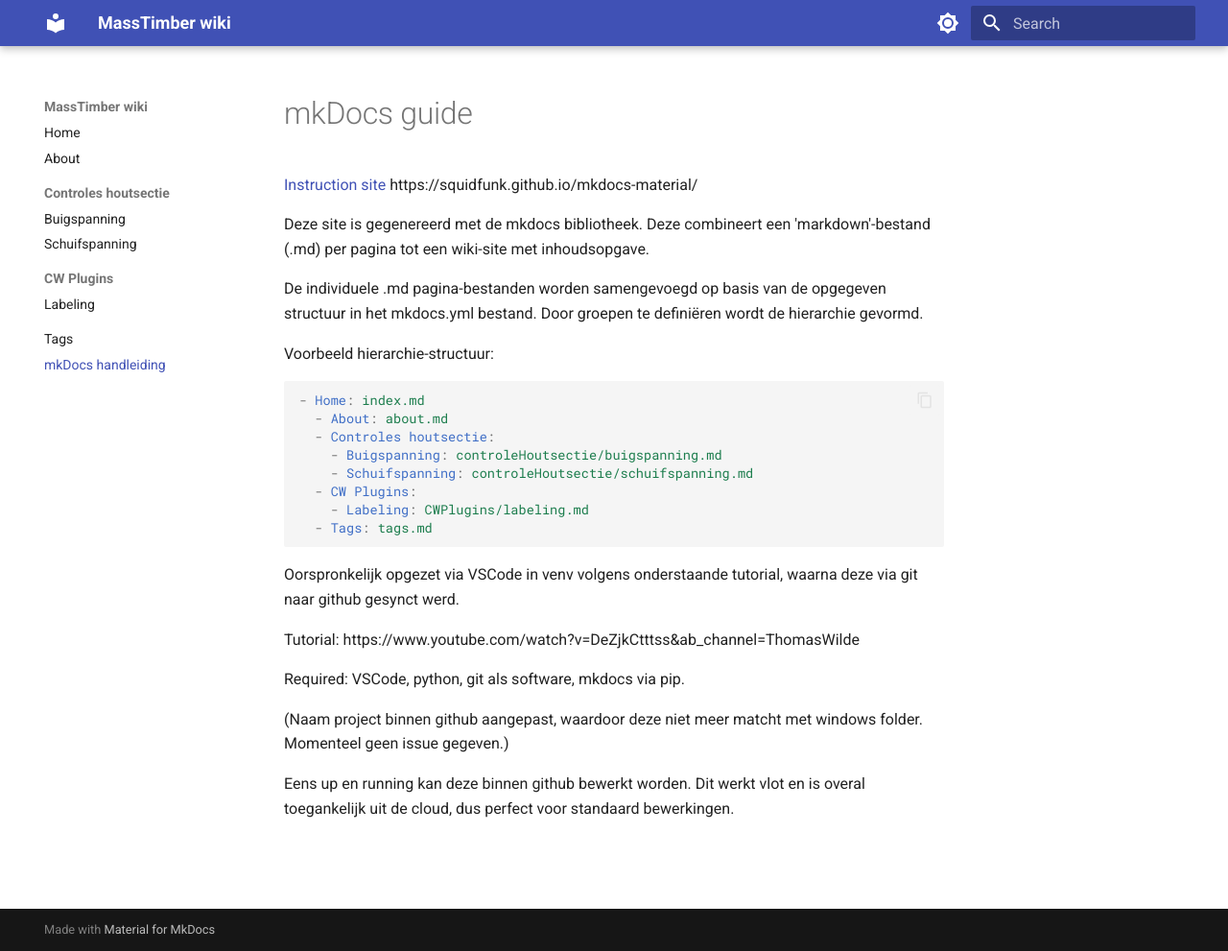
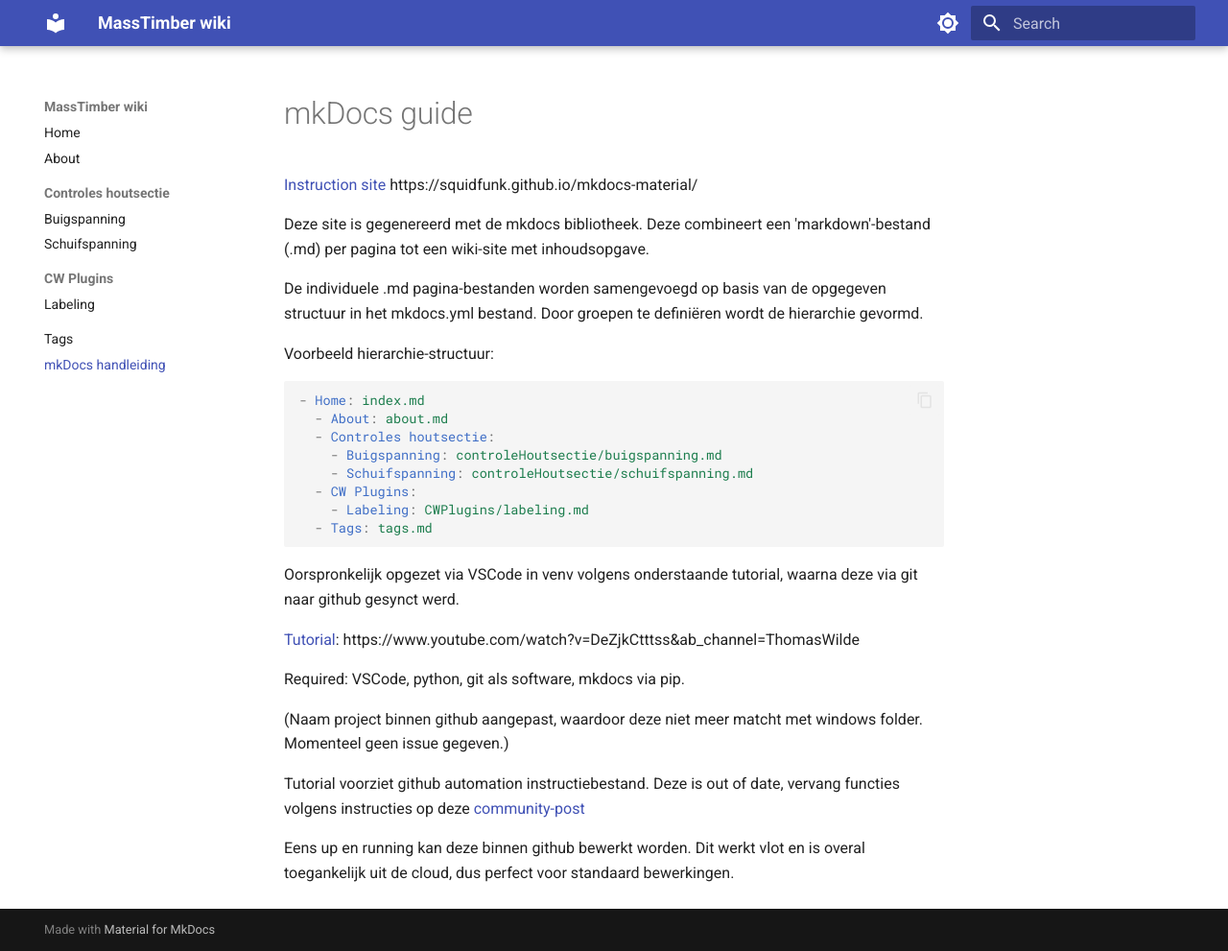
Before and after one commit to kevindevromeLTS/MassTimber-wiki, an MkDocs documentation site: the page built from docs/mkDocs-guide.md, in a window 1280 px wide and 991 px high. Shown: the whole window at 96% size. Built offline with MkDocs 1.6.1 and Material for MkDocs 9.7.7, drawn with Linux system fonts in a browser that asks for light colours.

Commit message:
Update mkDocs-guide.md

```diff
--- a/docs/mkDocs-guide.md
+++ b/docs/mkDocs-guide.md
@@ -20,10 +20,12 @@ Voorbeeld hierarchie-structuur:
 
 Oorspronkelijk opgezet via VSCode in venv volgens onderstaande tutorial, waarna deze via git naar github gesynct werd.
 
-Tutorial: https://www.youtube.com/watch?v=DeZjkCtttss&ab_channel=ThomasWilde
+[Tutorial](https://www.youtube.com/watch?v=DeZjkCtttss&ab_channel=ThomasWilde): https://www.youtube.com/watch?v=DeZjkCtttss&ab_channel=ThomasWilde
 
 Required: VSCode, python, git als software, mkdocs via pip.
 
 (Naam project binnen github aangepast, waardoor deze niet meer matcht met windows folder. Momenteel geen issue gegeven.)
 
+Tutorial voorziet github automation instructiebestand. Deze is out of date, vervang functies volgens instructies op deze [community-post](https://github.com/orgs/community/discussions/152695)
+
 Eens up en running kan deze binnen github bewerkt worden. Dit werkt vlot en is overal toegankelijk uit de cloud, dus perfect voor standaard bewerkingen.
```
